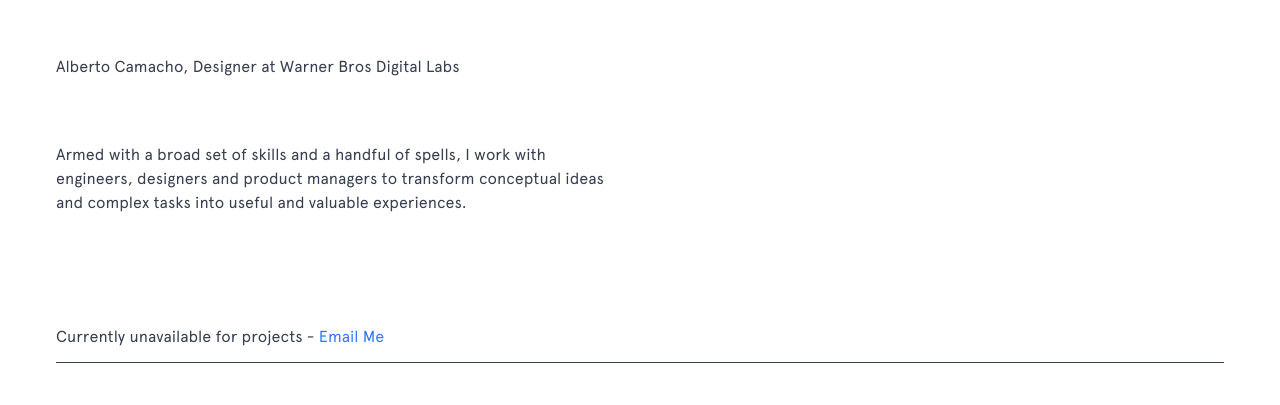
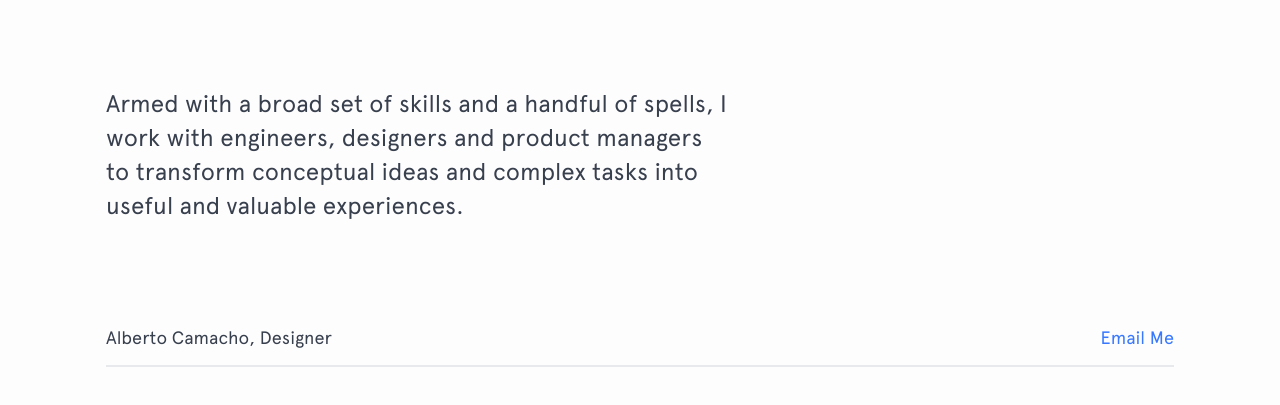
Before and after one commit to albertocamacho/albertocamacho.github.io, a website: page index.html in a window 1280 px wide. Shown: the part 153-558 px from the top of the page. Drawn offline with Linux system fonts and the light colour scheme.

Commit message:
fixed scss, updated copy for index

```diff
--- a/app.min.css
+++ b/app.min.css
@@ -1 +1 @@
-@font-face{font-family:Apercu-Medium;src:url(fonts/Apercu-Medium.ttf)}@font-face{font-family:Apercu-Regular;src:url(fonts/Apercu-Regular.ttf)}*{font-family:Apercu-Regular,-apple-system,BlinkMacSystemFont,"Segoe UI",Roboto,Oxygen,Ubuntu,Cantarell,"Fira Sans","Droid Sans","Helvetica Neue",sans-serif;box-sizing:border-box;margin:0;padding:0;color:#383F4D}p{font-size:16px;line-height:24px}a{text-decoration:none;color:#3778FF}.app{height:100vh;width:100vw;display:flex;justify-content:center}.container{padding:16px;width:1200px}.intro{top:300px}.bio{margin-top:20vh;max-width:550px}.bio__text{padding-top:32px;padding-bottom:32px}.nav{padding-top:10vh;padding-bottom:16px;border-bottom:1px solid rgba(56,63,76,1)}
+@font-face{font-family:Apercu-Medium;src:url(fonts/Apercu-Medium.ttf)}@font-face{font-family:Apercu-Regular;src:url(fonts/Apercu-Regular.ttf)}*{font-family:Apercu-Regular,-apple-system,BlinkMacSystemFont,"Segoe UI",Roboto,Oxygen,Ubuntu,Cantarell,"Fira Sans","Droid Sans","Helvetica Neue",sans-serif;-webkit-font-smoothing:antialiased;-moz-osx-font-smoothing:grayscale;box-sizing:border-box;margin:0;padding:0}body{background-color:#FDFDFE}a{text-decoration:none;color:#3778FF}.app{max-width:1100px;height:100vh;padding:16px;margin:0 auto}.intro{display:flex;align-items:flex-start;width:100%;max-width:625px;margin-top:25vh}.intro p{font-size:24px;line-height:34px;color:#383F4D;margin:24px 0}.intro span{display:inline;padding:4px}.nav-intro{display:flex;flex-direction:row;align-items:flex-start;width:100%;margin-top:10vh;padding-bottom:16px;border-bottom:2px solid rgba(56,63,76,.1)}.nav-intro .nav-items-left,.nav-intro .nav-items-right{display:flex;flex-direction:row}.nav-intro .nav-items-left .item{font-size:18px;color:#383F4D;margin-right:16px}.nav-intro .nav-items-right{margin-right:0;margin-left:auto}.nav-intro .nav-items-right .item{font-size:18px;color:#383F4D}
--- a/index.html
+++ b/index.html
@@ -4,7 +4,7 @@
 <head>
   <meta charset="utf-8">
 
-  <title> Not Alberto's Portfolio </title>
+  <title> Alberto Camacho, Designer </title>
   <meta name="description">
   <meta name="author">
 
@@ -15,40 +15,27 @@
 <body>
 
 
-<div class="app">
+<main id="content" class="app">
 
-	<div class="container">
-
-		<header class="intro block">
-
-			<div class="bio">
-				<div class="bio__text">
-					<p>Alberto Camacho, Designer at Warner Bros Digital Labs</p>
-				</div>
-
-				<div class="bio__text">
-					<p>
-						Armed with a broad set of skills and a handful of spells, I work with engineers, designers and product managers to transform conceptual ideas and complex tasks into useful and valuable experiences.
-					</p>
-
-				</div>
-			</div>
-
-		</header>
+	<section id="intro" class="intro">
+		<p>
+			Armed with a broad set of skills and a handful of spells, I work with engineers, designers and product managers to transform conceptual ideas and complex tasks into useful and valuable experiences.
+		</p>
+	</section>
 
 
-		<nav class="nav">
-			<div class="nav-item">
-				Currently unavailable for projects - <a href="mailto: alberto.camacho@warnerbros.com"> Email Me </a>
-			</div>
-		</nav>
+	<nav class="nav-intro">
 
+		<div class="nav-items-left">
+			<div class="item"> Alberto Camacho, Designer </div>
+		</div>
 
-	</div>
+		<div class="nav-items-right">
+			<div class="item"> <a href="mailto:hello@acamacho.co"> Email Me </div>
+		</div>
 
-
-</div>
-
+	</nav>
+</main>
 
 
 
```
Also changed, not shown: gulpfile.js (+8 -4 lines).
